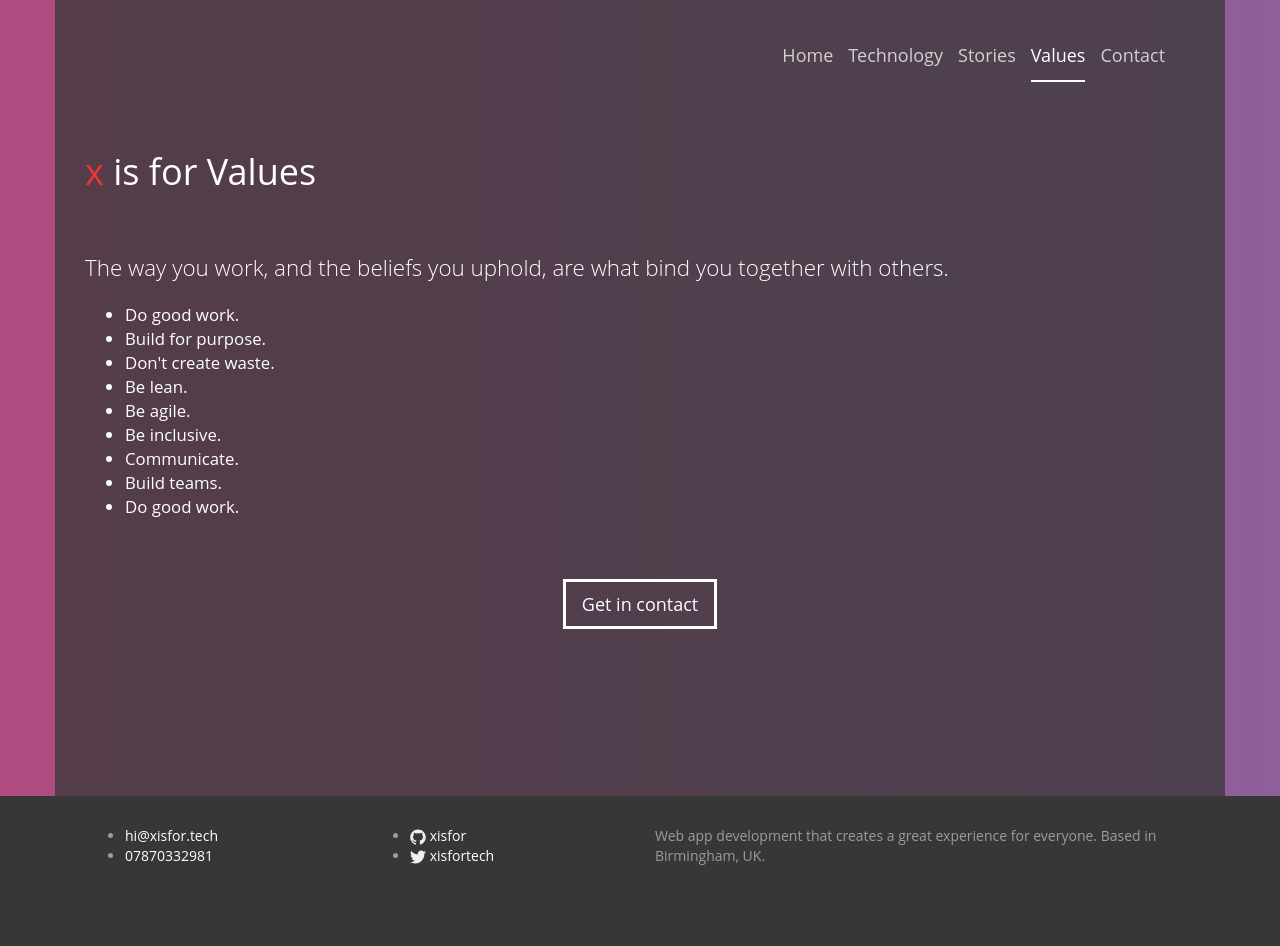
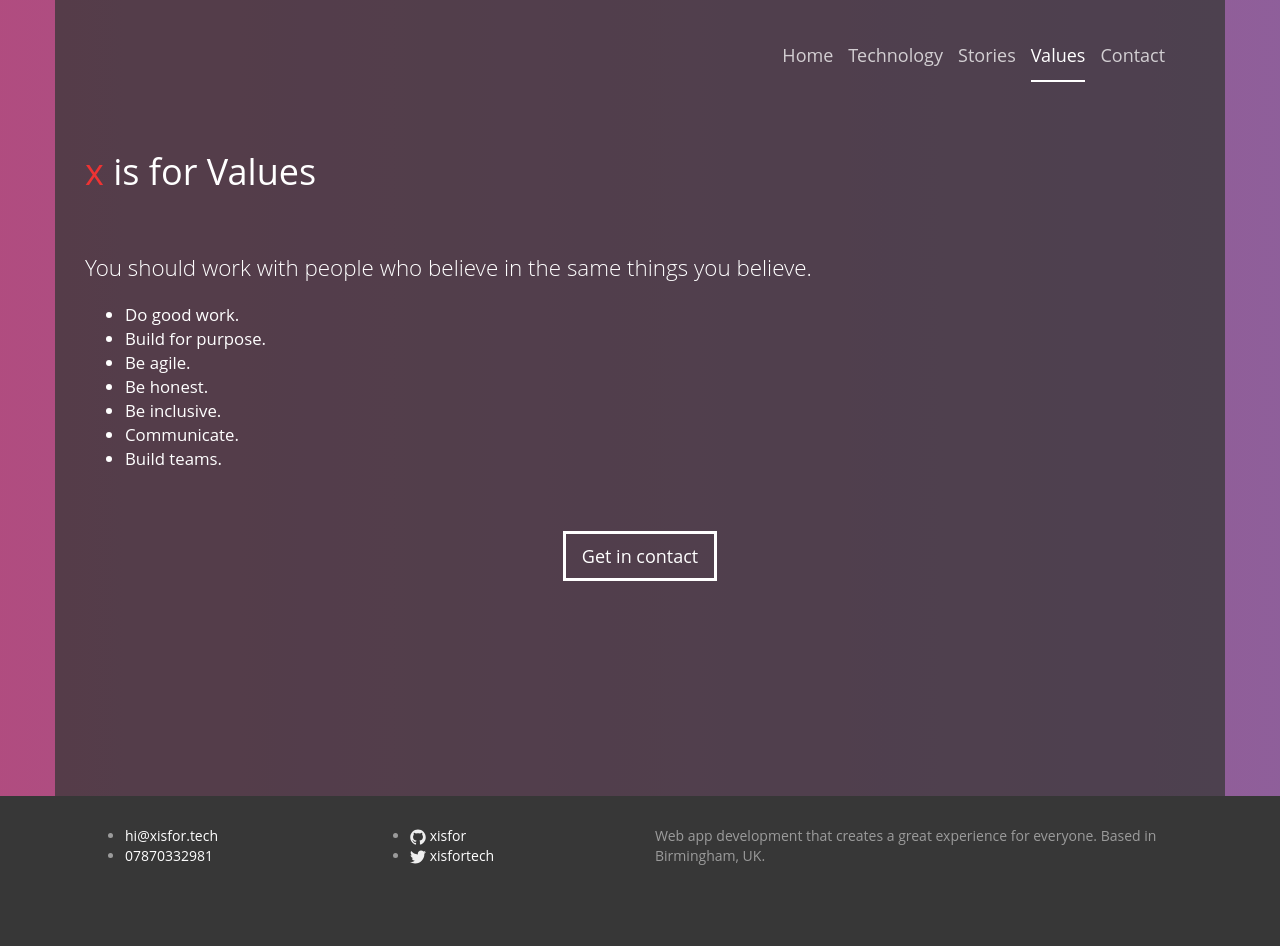
Before and after one commit to xisfor/website, a Jekyll site: the page built from values.md, in a window 1280 px wide. Built offline with Jekyll 4.4.1, drawn with Linux system fonts in a browser that asks for light colours.

Commit message:
tighten up values a little

```diff
--- a/values.md
+++ b/values.md
@@ -4,19 +4,17 @@ title: Values
 permalink: /values/
 ---
 
-<p class="lead">The way you work, and the beliefs you uphold, are what bind you together with others.</p>
+<p class="lead">You should work with people who believe in the same things you believe.</p>
 
 <div class="values-container">
 <ul>
 <li>Do good work.</li>
 <li>Build for purpose.</li>
-<li>Don't create waste.</li>
-<li>Be lean.</li>
 <li>Be agile.</li>
+<li>Be honest.</li>
 <li>Be inclusive.</li>
 <li>Communicate.</li>
 <li>Build teams.</li>
-<li>Do good work.</li>
 </ul>
 </div>
 
```
